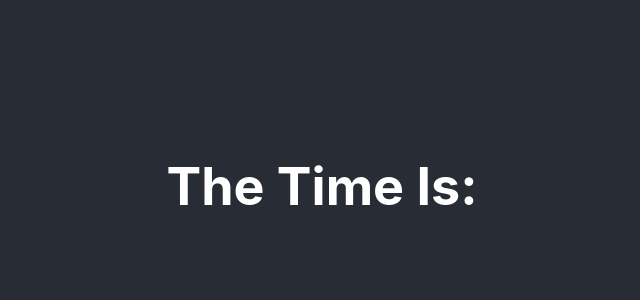
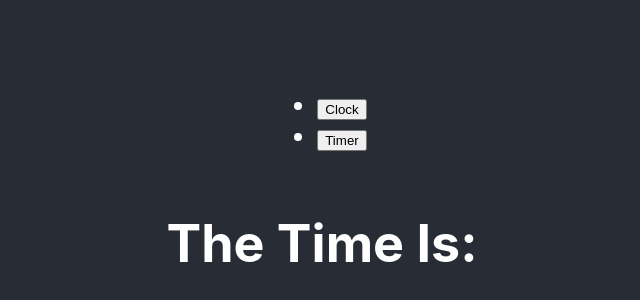
Before and after one commit to HuxleyM/React_timer, a React (Create React App) app: page / in a window 1280 px wide. Shown: the part 214-514 px from the top of the page, without its empty margins (318-958 px from the left). Built offline with nearby package versions, Linux system fonts and the light colour scheme.

Commit message:
have a clock options list

```diff
--- a/src/App.js
+++ b/src/App.js
@@ -2,6 +2,7 @@ import React, { Component } from 'react';
 import logo from './logo.svg';
 import './App.css';
 import Clock from './Clock';
+import ClockOptionsList from './Clock_options_list';
 
 class App extends Component {
 
@@ -9,10 +10,19 @@ class App extends Component {
     mode : 'clock'
   }
 
+  ChangeMode = (mode) =>{
+    this.setState({
+      mode: mode
+    })
+  }
+
   render() {
     return (
       <div className="App">
         <header className="App-header">
+        < ClockOptionsList
+          ChangeMode = {this.ChangeMode}
+        />
         < Clock
           mode = {this.state.mode}
         />
--- a/src/Clock_options_list.js
+++ b/src/Clock_options_list.js
@@ -1 +1,12 @@
 import React, { Component } from 'react';
+
+const ClockOptionsList = (props) => {
+    return (
+        <ul>
+            <li><button onClick = { () => props.ChangeMode('clock')} id='clock_mode'>Clock</button></li>
+            <li><button onClick = { () => props.ChangeMode('timer')} id='timer_mode'>Timer</button></li>
+        </ul>
+    )
+}
+
+export default ClockOptionsList
```
Also changed, not shown: 1 other file (tests, documents, lock files or other folders).
